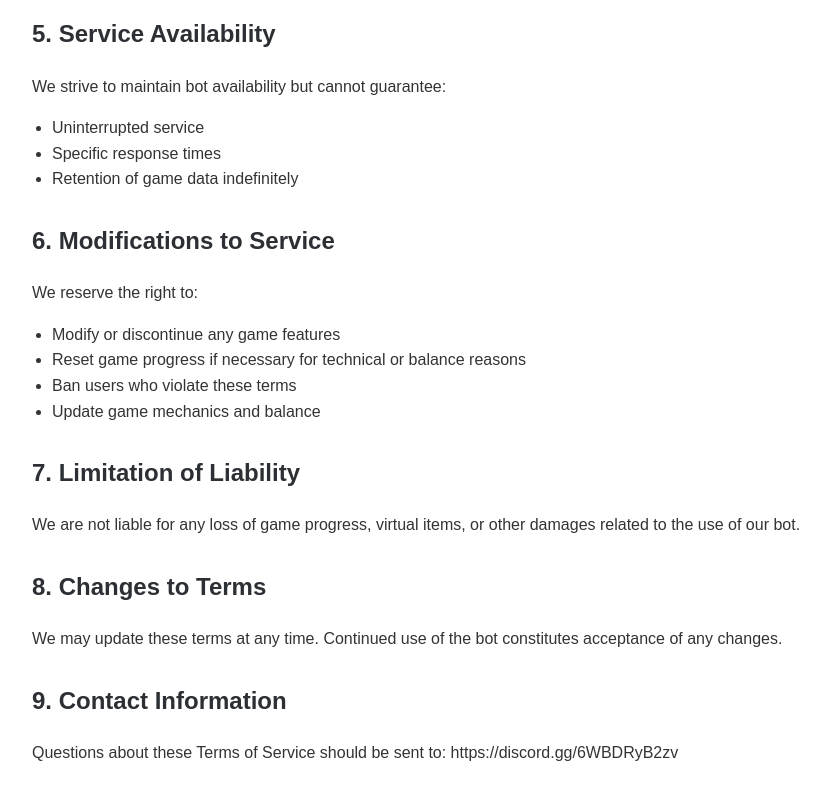
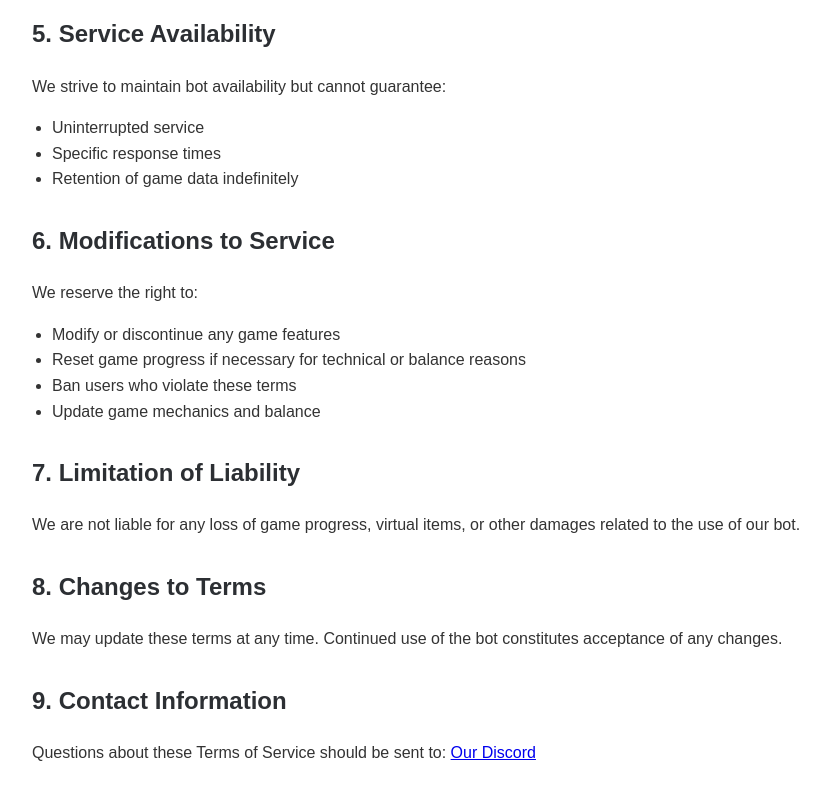
Before and after one commit to kingquin21/coins-adventure, a plain HTML site: page index.html in a window 1280 px wide. Shown: the part 2788-3588 px from the top of the page, without its empty margins (208-1038 px from the left). Drawn offline with Linux system fonts and the light colour scheme.

Commit message:
Update index.html

```diff
--- a/index.html
+++ b/index.html
@@ -156,6 +156,6 @@
     <p>We may update these terms at any time. Continued use of the bot constitutes acceptance of any changes.</p>
 
     <h2>9. Contact Information</h2>
-    <p>Questions about these Terms of Service should be sent to: https://discord.gg/6WBDRyB2zv</p>
+    <p>Questions about these Terms of Service should be sent to: <a href="https://discord.gg/6WBDRyB2zv">Our Discord</a></p>
 </body>
 </html>
```
